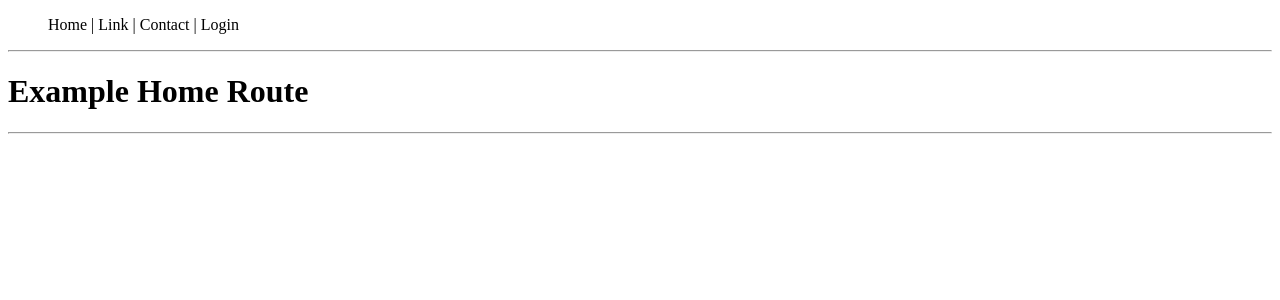
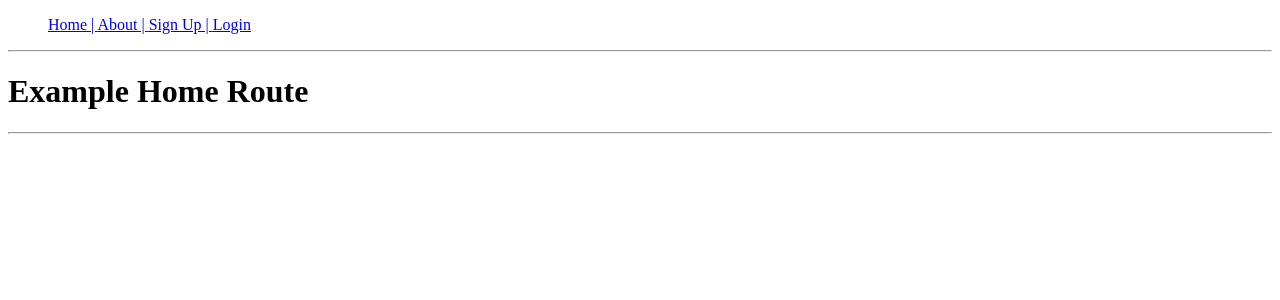
Before and after one commit to entegral/reactJsTemplate, a React app: page / in a window 1280 px wide. Shown: the top 300 px of the page. Built offline with nearby package versions, Linux system fonts and the light colour scheme.

Commit message:
add react-router Links to header componenet to act as example

```diff
--- a/src/components/Header.jsx
+++ b/src/components/Header.jsx
@@ -1,4 +1,5 @@
 import React from 'react';
+import { Link } from 'react-router-dom';
 
 function Header(){
 
@@ -15,10 +16,10 @@ function Header(){
   return (
     <div>
       <ul>
-        <li style={componentStyle}><a style={linkStyle} href="#">Home | </a></li>
-        <li style={componentStyle}><a style={linkStyle} href="#">Link | </a></li>
-        <li style={componentStyle}><a style={linkStyle} href="#">Contact | </a></li>
-        <li style={componentStyle}><a style={linkStyle} href="#">Login </a></li>
+        <Link to="/">Home | </Link>
+        <Link to="/">About | </Link>
+        <Link to="/">Sign Up | </Link>
+        <Link to="/">Login </Link>
       </ul>
       <hr/>
     </div>
```
